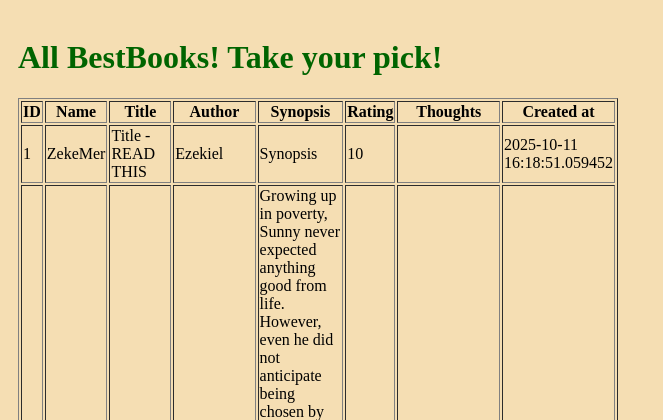
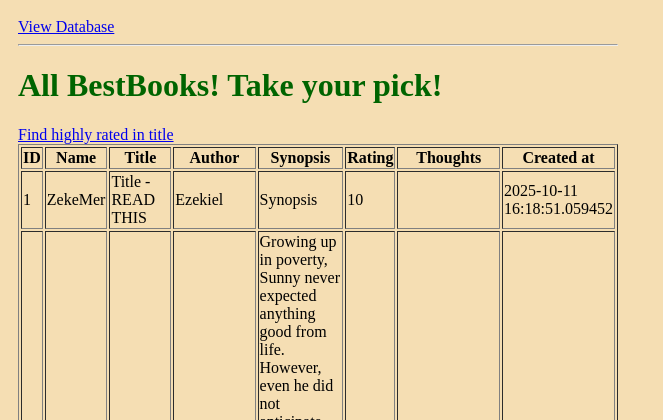
Before and after one commit to ZekeMer/BestBooks, a Flask app: page /admin/book in a window 1280 px wide. Shown: the top 420 px of the page, without its empty margins (0-663 px from the left). Run offline with Flask 3, Linux system fonts and the light colour scheme.

Commit message:
Added db filtering function for highest rated books. Added Header.

```diff
--- a/app.py
+++ b/app.py
@@ -62,3 +62,22 @@ def book():
 def admin_book():
     books = Book.query.all()
     return render_template('admin_books.html', books = books)
+
+@app.route('/admin/book/highRating')
+def admin_book_highRating():
+    try:
+        book_rec = Book.query.filter(Book.rating >= 8).all()
+
+        for book in book_rec:
+            if "READ THIS" not in book.title:
+                book.title += " - READ THIS"
+
+        db.session.commit()
+
+        return redirect(url_for('admin_book'))
+
+    except Exception as e:
+        db.session.rollback()
+        error = f"Error updating BestBooks: {str(e)}"
+        books = Book.query.all()
+        return render_template('admin_books.html', books = books, error = error)
--- a/templates/admin_books.html
+++ b/templates/admin_books.html
@@ -2,6 +2,9 @@
 {% block title %} {{super()}} - BestBooks Admin {% endblock %}
 {% block content %}
 <h1>All BestBooks! Take your pick!</h1>
+
+<a href = "{{ url_for('admin_book_highRating') }}"> Find highly rated in title </a>
+
 <table class = "table table=striped" border = "1">
     <tr>
         <th>ID</th>
--- a/templates/base.html
+++ b/templates/base.html
@@ -8,6 +8,10 @@
 </head>
 <body>
 
+    <a href = "{{ url_for('admin_book') }}"> View Database </a>
+
+    <hr>
+
     {% block content %} {% endblock %}
 
 </body>
```
Also changed, not shown: instance/BestBooks.db.
